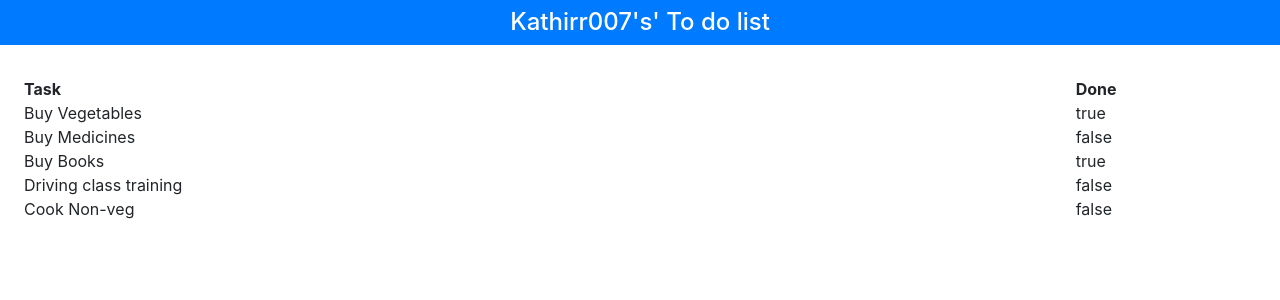
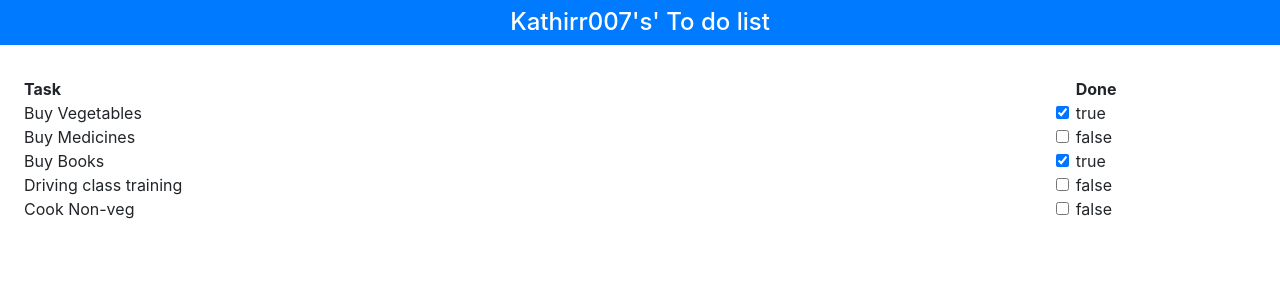
Before and after one commit to kathirr007/ProVue.js-2-Projects, a Vue app in the folder todo/: page / in a window 1280 px wide. Shown: the top 300 px of the page. Built offline with nearby package versions, Linux system fonts and the light colour scheme.

Commit message:
Added checkbox to the list of tasks

```diff
--- a/todo/src/App.vue
+++ b/todo/src/App.vue
@@ -10,7 +10,10 @@
       </div>
       <div class="row" v-for="task in tasks" v-bind:key="task.action">
         <div class="col">{{task.action}}</div>
-        <div class="col-2">{{task.done}}</div>
+        <div class="col-2">
+          <input type="checkbox" class="form-check-input" v-model="task.done" />
+          {{task.done}}
+        </div>
       </div>
     </div>
   </div>
```
